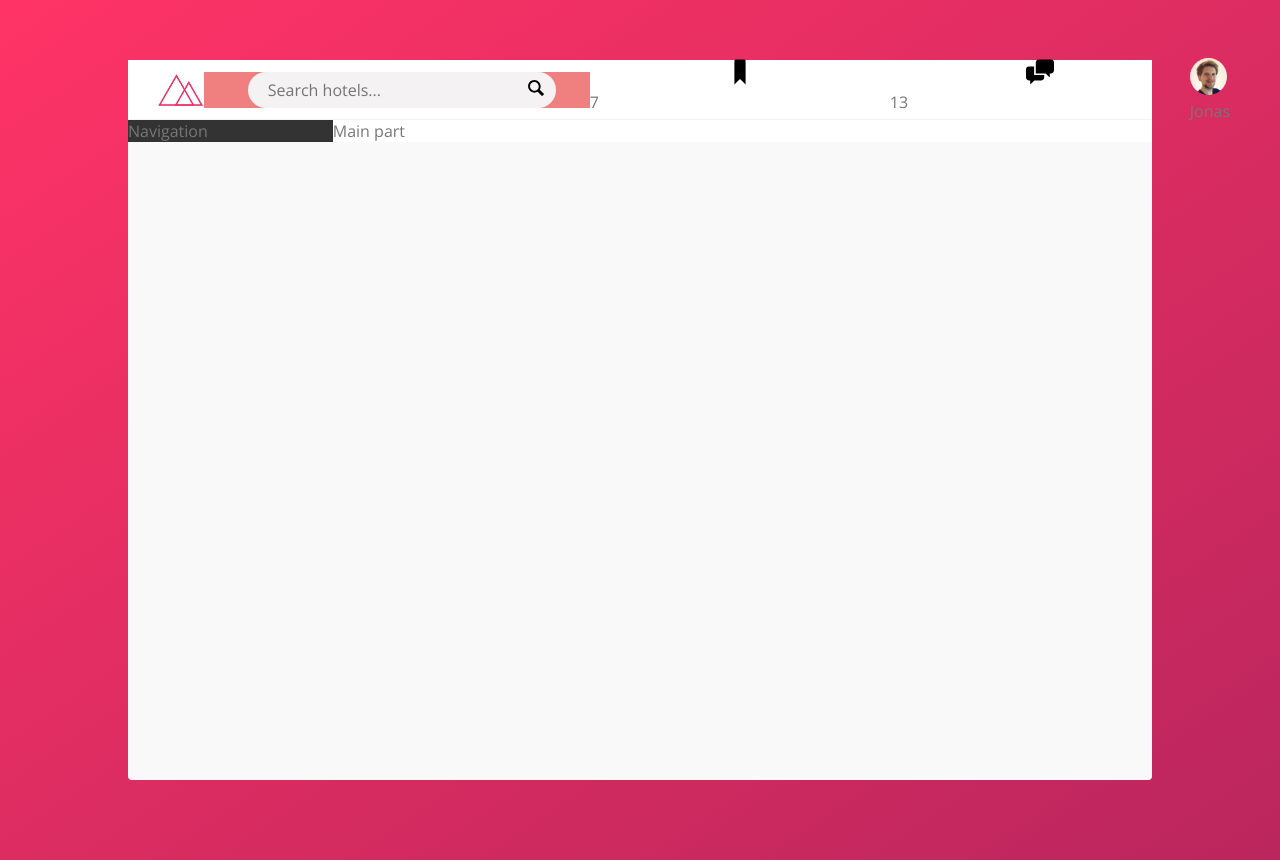
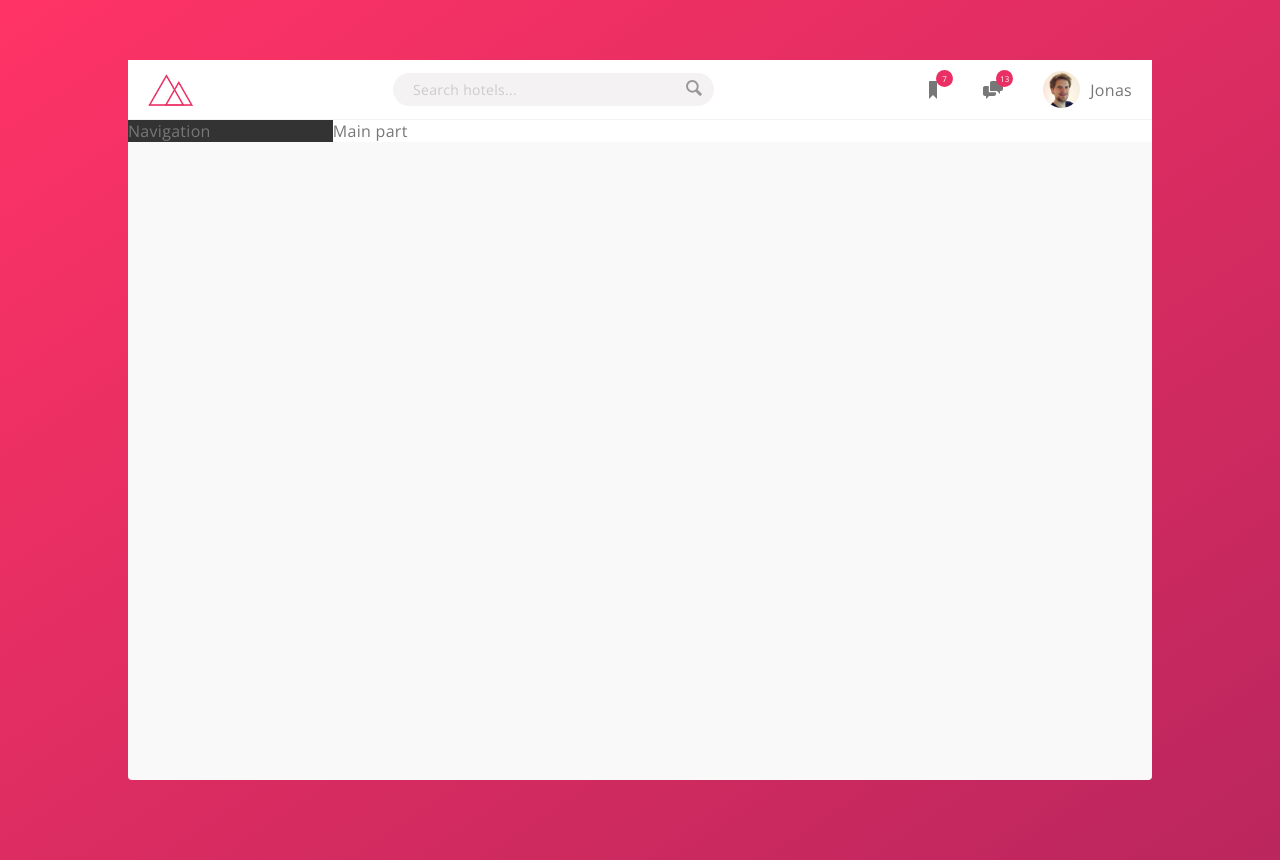
Before and after one commit to sonuram553/learning-css, a website: page index.html in a window 1280 px wide. Drawn offline with nearby package versions, Linux system fonts and the light colour scheme.

Commit message:
Complete styles of header element

```diff
--- a/index.html
+++ b/index.html
@@ -8,6 +8,8 @@
       href="https://fonts.googleapis.com/css2?family=Open+Sans:wght@300;400;600&display=swap"
       rel="stylesheet"
     />
+
+    <link rel="icon" href="img/favicon.png" type="image/gif" sizes="153x153" />
 
     <title>Trillo</title>
   </head>
--- a/sass/_base.scss
+++ b/sass/_base.scss
@@ -33,6 +33,7 @@ body {
   min-height: 100vh;
   font-size: 1.6rem;
   font-family: "Open Sans", sans-serif;
+  letter-spacing: .3px;
   color: var(--color-grey-dark-2);
   background: linear-gradient(
       to right bottom,
--- a/sass/_components.scss
+++ b/sass/_components.scss
@@ -7,13 +7,13 @@
   display: flex;
   align-items: center;
   justify-content: center;
-  background-color: lightcoral;
 
   &__input {
     width: 80%;
-    font-size: inherit;
+    font-size: 1.4rem;
     font-family: inherit;
     color: inherit;
+    letter-spacing: inherit;
     background-color: var(--color-grey-light-2);
     border: none;
     border-radius: 10rem;
@@ -26,6 +26,11 @@
       outline: none;
       width: 100%;
       background-color: var(--color-grey-light-3);
+    }
+
+    &::placeholder {
+      font-weight: 100;
+      color: var(--color-grey-light-4);
     }
   }
 
@@ -45,26 +50,57 @@
   &__icon {
     height: 2rem;
     width: 2rem;
+    fill: var(--color-grey-dark-3);
   }
 }
 
 .user-nav {
+  align-self: stretch;
   display: flex;
 
+  > * {
+    padding: 0 2rem;
+    cursor: pointer;
+    height: 100%;
+
+    display: flex;
+    align-items: center;
+    transition: all 0.13s ease-out;
+
+    &:hover {
+      transition: all 0.13s ease-in;
+      background-color: var(--color-grey-light-2);
+    }
+  }
+
   &__icon-box {
+    position: relative;
   }
+
   &__icon {
-    height: 2.8rem;
-    //width: 2.5rem;
+    height: 2rem;
+    width: 2rem;
+    fill: var(--color-grey-dark-2);
   }
+
   &__notification {
+    position: absolute;
+    top: 1rem;
+    right: 1rem;;
+    font-size: 0.8rem;
+    height: 1.7rem;
+    width: 1.7rem;
+    border-radius: 50%;
+    color: white;
+    background-color: var(--color-primary);
+    display: flex;
+    justify-content: center;
+    align-items: center;
   }
-  &__user {
-  }
+
   &__user-photo {
     height: 3.7rem;
     border-radius: 50%;
-  }
-  &__user-name {
+    margin-right: 1rem;
   }
 }
--- a/sass/_layout.scss
+++ b/sass/_layout.scss
@@ -11,7 +11,7 @@
   display: flex;
   justify-content: space-between;
   align-items: center;
-  padding: 0 3rem;
+  padding-left: 2rem;
 
   height: 6rem;
   background-color: white;
```
Also changed, not shown: css/styles.css. Lines whose indentation alone changed are shown as unchanged.
